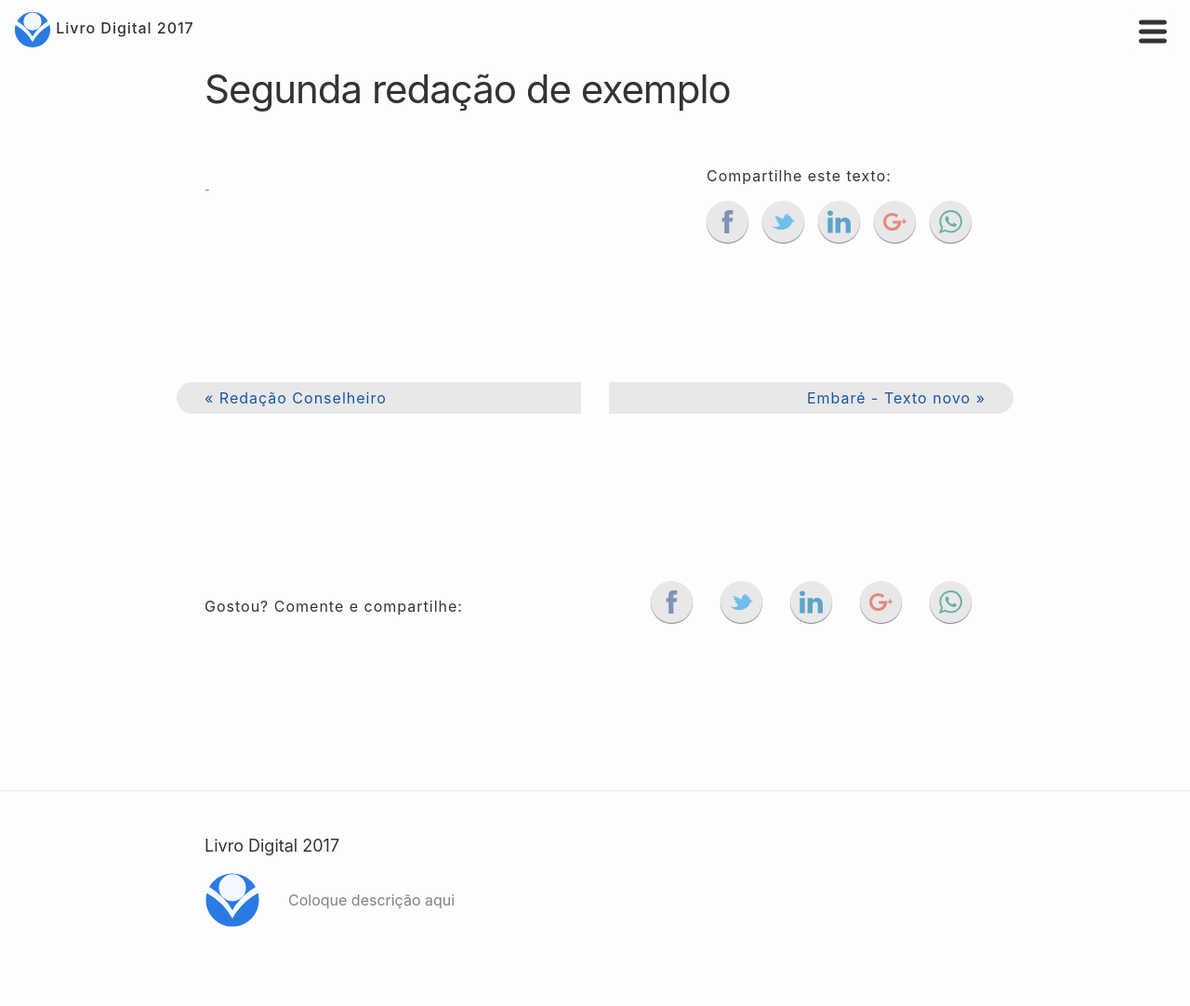
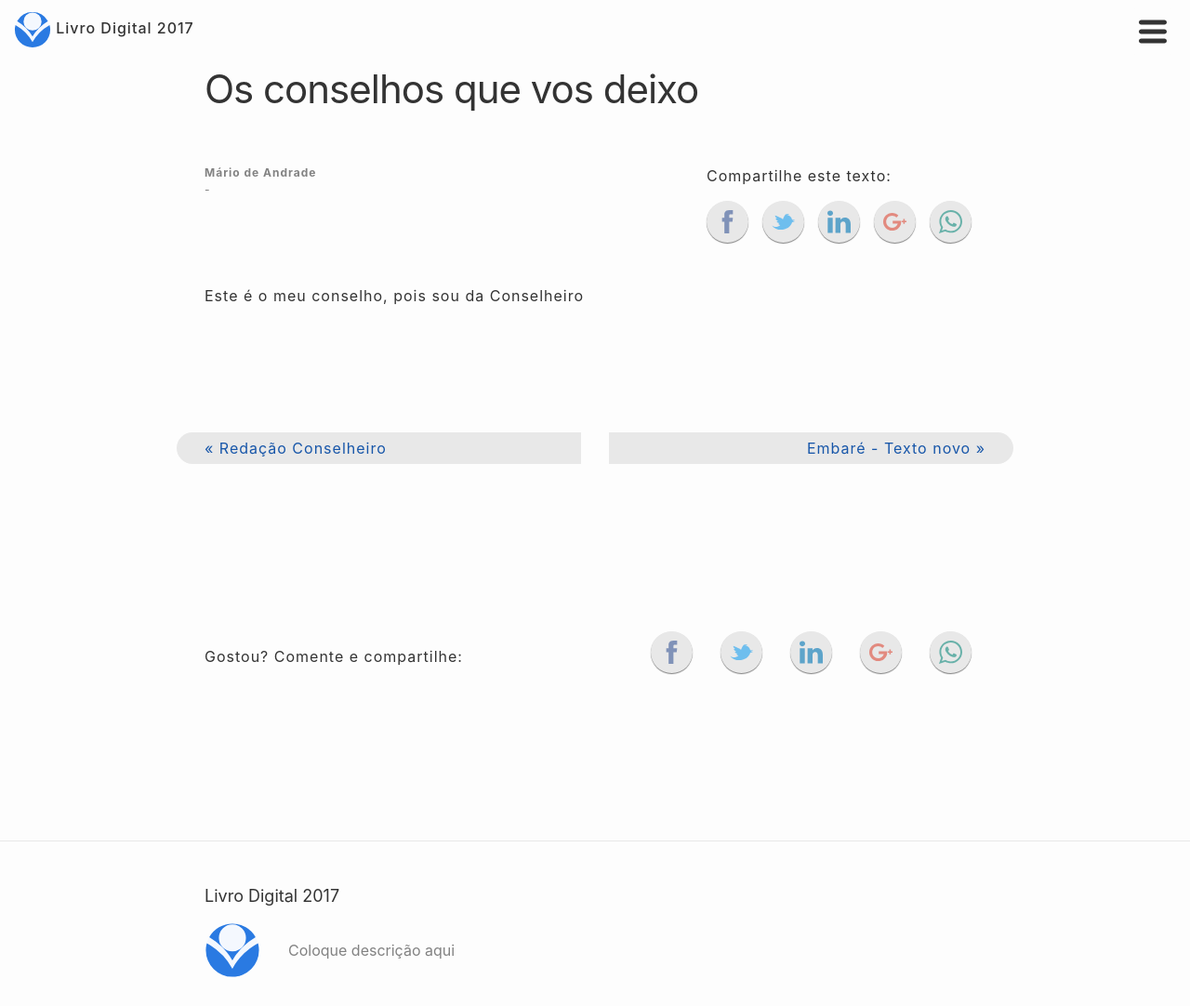
Before and after one commit to ObjetivoWeb/livro-digital-2017, a Jekyll site: the page built from _textos/conselheiro/segundo-texto.md, in a window 1280 px wide. Shown: the whole page at 93% size. Built offline with Jekyll 4.4.1, drawn with Linux system fonts in a browser that asks for light colours; comment, search, counter and statistics services are not loaded; before the commit the page ends 1028 px from its top, so only the background shows below that.

Commit message:
Updated Segundo Texto

```diff
--- a/_textos/conselheiro/segundo-texto.md
+++ b/_textos/conselheiro/segundo-texto.md
@@ -1,4 +1,8 @@
 ---
-title: Segunda redação de exemplo
-turma: 9A
+title: Os conselhos que vos deixo
+autor: Mário de Andrade
+turma: 9º A
+image: "/uploads/Koala.jpg"
 ---
+
+Este é o meu conselho, pois sou da Conselheiro
```
